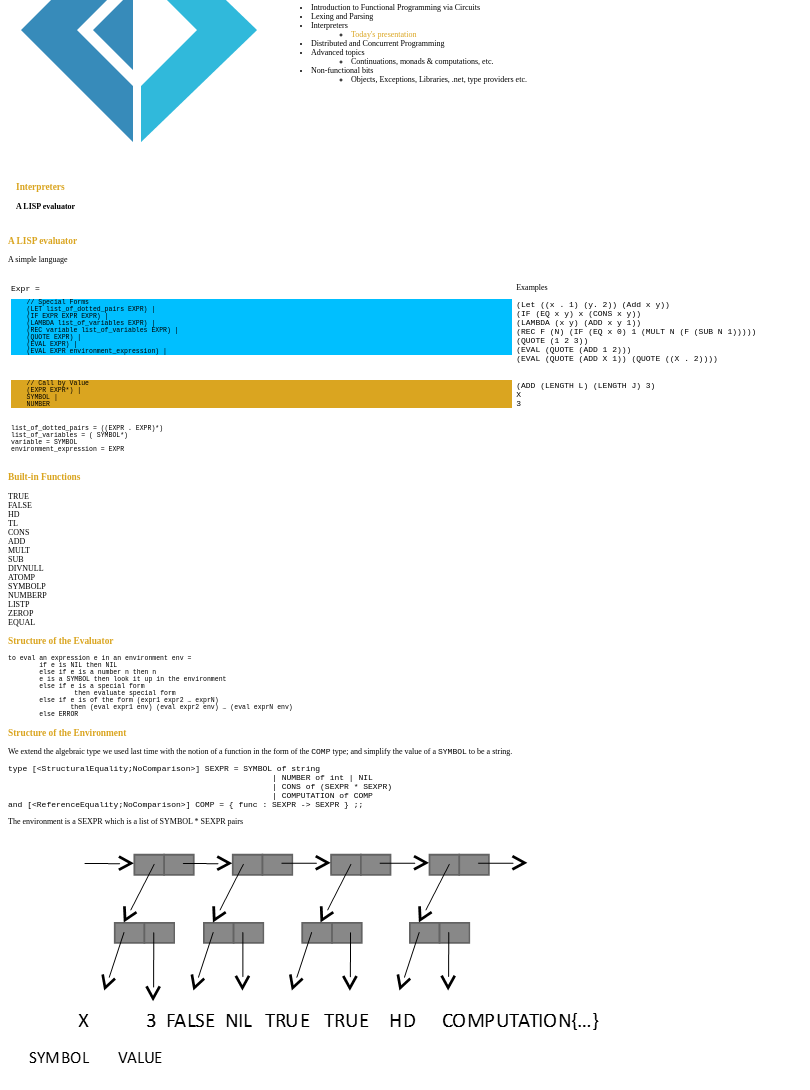
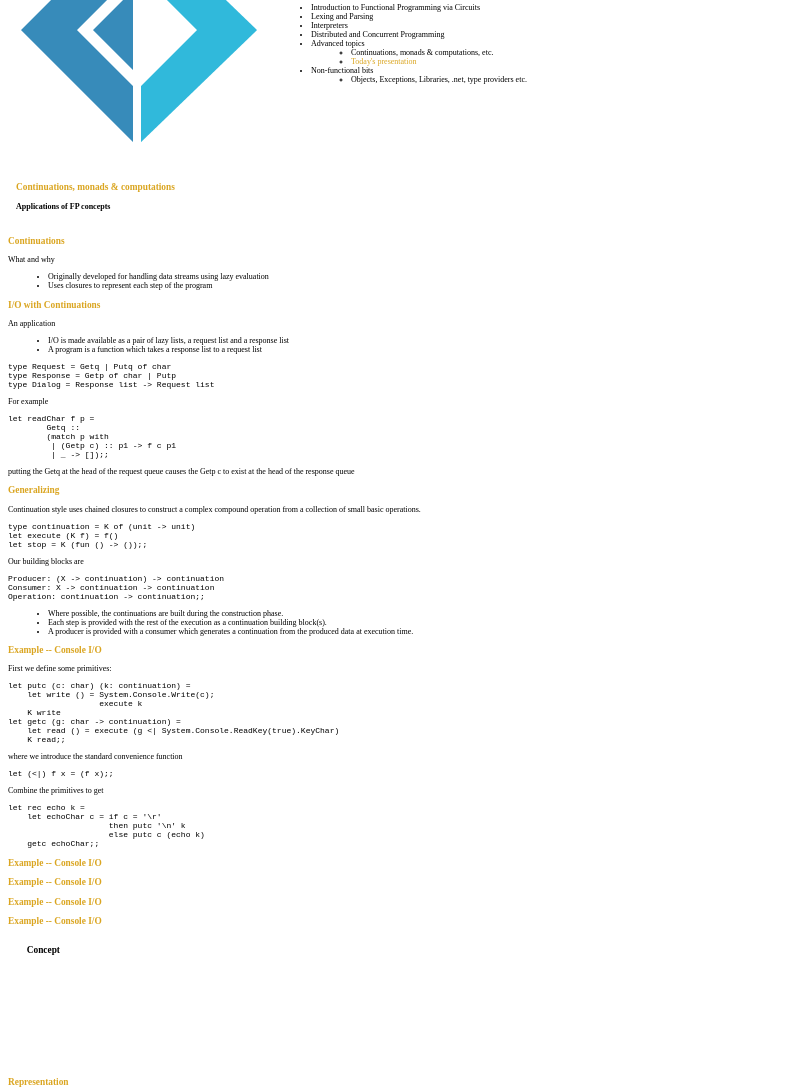
Before and after one commit to SteveGilham/Presentations, a plain HTML site: page f#fp/F# 5 Continuations.html in a window 1280 px wide. Shown: the part 217-1307 px from the top of the page, without its empty margins (0-810 px from the left). Drawn offline with Linux system fonts and the light colour scheme.

Commit message:
Start to transcribe Continuations
Rough draft structure only

```diff
--- a/f#fp/F# 5 Continuations.html
+++ b/f#fp/F# 5 Continuations.html
@@ -4,7 +4,7 @@
 		<meta charset="utf-8">
 		<meta name="viewport" content="width=device-width, initial-scale=1.0, maximum-scale=1.0, user-scalable=no">
 
-		<title>Functional Programming in F# : Part III &#x2014; Interpreters</title>
+		<title>Functional Programming in F# : Part V &#x2014; Advanced Topics</title>
 
 		<link rel="stylesheet" href="../reveal.js/css/reveal.css">
 		<link rel="stylesheet" href="../reveal.js/css/theme/simple.css">
@@ -28,7 +28,7 @@
 				<section  data-background-image="./assets/background1.jpg">
 					<div class="background1">
 					<h1>Functional Programming in F#</h1>
-					<h2>Part III &#x2014; Interpreters</h2>
+					<h2>Part V &#x2014; Advanced Topics</h2>
 <p><b>Steven Gilham</b></p>
 <!-- p>Principal Software Engineer</p -->
 <p><i>Based on material developed in collaboration with Will Harwood and Laurence Jordan and presented in 2008</i></p>
@@ -43,98 +43,92 @@
 					<h3>Course Overview</h3>
 				<ul><li>Introduction to Functional Programming via Circuits</li>
 <li>Lexing and Parsing</li>
-<li>Interpreters<br>
-<ul><li><span class="highlight">Today's presentation</span></li></ul></li>
+<li>Interpreters</li>
 <li>Distributed and Concurrent Programming</li>
 <li>Advanced topics<br>
-<ul><li>Continuations, monads &amp; computations, etc.</li></ul></li>
+<ul><li>Continuations, monads &amp; computations, etc.</li>
+<li><span class="highlight">Today's presentation</span></li></ul></li>
 <li>Non-functional bits<br>
 <ul><li>Objects, Exceptions, Libraries, .net, type providers etc.</li></ul></li></ul>
 					</td></tr></table>
 				</section>
 				<section data-background-image="./assets/background2.jpg">
 					<div class="background2">
-					<h3>Interpreters</h3>
-<p><b>A LISP evaluator</b></p>
+					<h3>Continuations, monads &amp; computations</h3>
+<p><b>Applications of FP concepts</b></p>
 					</div>
 				</section>
-				<section><h3>A LISP evaluator</h3>
-				<p>A simple language</p>
-				<table width="100%">
-					<tr>
-					<td class="middle40"><code>Expr =</code>
-						<pre style="box-shadow: none;background-color: DeepSkyBlue">    // Special Forms
-    (LET list_of_dotted_pairs EXPR) |
-    (IF EXPR EXPR EXPR) |
-    (LAMBDA list_of_variables EXPR) |
-    (REC variable list_of_variables EXPR) |
-    (QUOTE EXPR) |
-    (EVAL EXPR) |
-    (EVAL EXPR environment_expression) |</pre>
-					</td>
-<td class="middle60"><p>Examples</p><pre><code>(Let ((x . 1) (y. 2)) (Add x y))
-(IF (EQ x y) x (CONS x y))
-(LAMBDA (x y) (ADD x y 1))
-(REC F (N) (IF (EQ x 0) 1 (MULT N (F (SUB N 1)))))
-(QUOTE (1 2 3))
-(EVAL (QUOTE (ADD 1 2)))
-(EVAL (QUOTE (ADD X 1)) (QUOTE ((X . 2))))</code></pre></td>
-				</tr><tr>
-					<td class="middle40"><pre style="box-shadow: none;background-color: Goldenrod">    // Call by Value
-    (EXPR EXPR*) |
-    SYMBOL |
-    NUMBER</pre>
-					</td>
-<td class="middle60"><pre><code>(ADD (LENGTH L) (LENGTH J) 3)
-X
-3</code></pre></td>
-				</tr><tr>
-					<td class="middle40"><pre style="box-shadow: none">list_of_dotted_pairs = ((EXPR . EXPR)*)
-list_of_variables = ( SYMBOL*)
-variable = SYMBOL
-environment_expression = EXPR</pre>
-					</td>
-<td class="middle50">&nbsp;</td>
-				</tr>
-				</table>
+				<section><h3>Continuations</h3>
+				<p>What and why</p>
+<ul>
+	<li>Originally developed for handling data streams using lazy evaluation</li>
+	<li>Uses closures to represent each step of the program</li>
+</ul>
 				</section>
-				<section><h3>Built-in Functions</h3>
-<p>TRUE<br/>
-FALSE<br/>
-HD<br/>
-TL<br/>
-CONS<br/>
-ADD<br/>
-MULT<br/>
-SUB<br/>
-DIVNULL<br/>
-ATOMP<br/>
-SYMBOLP<br/>
-NUMBERP<br/>
-LISTP<br/>
-ZEROP<br/>
-EQUAL</p></section>
-				<section><h3>Structure of the Evaluator</h3>
-<pre>to eval an expression e in an environment env =
-	if e is NIL then NIL
-	else if e is a number n then n
-	e is a SYMBOL then look it up in the environment
-	else if e is a special form
-		 then evaluate special form
-	else if e is of the form (expr1 expr2 … exprN)
-		then (eval expr1 env) (eval expr2 env) … (eval exprN env)
-	else ERROR </pre></section>
-				<section><h3>Structure of the Environment</h3>
-				<p>We extend the algebraic type we used last time with the notion of a
-					 function in the form of the <code>COMP</code> type; and simplify the value of a <code>SYMBOL</code> to be a string.</p>
-<pre><code>type [&lt;StructuralEquality;NoComparison&gt;] SEXPR = SYMBOL of string
-                                                       | NUMBER of int | NIL
-                                                       | CONS of (SEXPR * SEXPR)
-                                                       | COMPUTATION of COMP
-and [&lt;ReferenceEquality;NoComparison&gt;] COMP = { func : SEXPR -&gt; SEXPR } ;;</code></pre>
-<p>The environment is a SEXPR which is a list of SYMBOL * SEXPR pairs</p>
-<img src="./assets/Environment.png">
+				<section><h3>I/O with Continuations</h3>
+					<p>An application</p>
+	<ul>
+		<li>I/O is made available as a pair of lazy lists, a request list and a response list</li>
+		<li>A program is a function which takes a response list to a request list</li>
+	</ul>
+	<pre><code>type Request = Getq | Putq of char
+type Response = Getp of char | Putp
+type Dialog = Response list -> Request list</code></pre>
+<p>For example</p>
+<pre><code>let readChar f p =
+	Getq ::
+	(match p with
+	 | (Getp c) :: p1 -> f c p1
+	 | _ -> []);;</code></pre>
+<p>putting the Getq at the head of the request queue causes the Getp c to exist at the head of the response queue</p>
+				</section>
+				<section><h3>Generalizing</h3>
+<p>Continuation style uses chained closures to construct a complex compound operation
+from a collection of small basic operations.</p>
+<pre><code>type continuation = K of (unit -> unit)
+let execute (K f) = f()
+let stop = K (fun () -> ());;</code></pre>
+
+
+<p>Our building blocks are</p>
+<pre><code>Producer: (X -> continuation) -> continuation
+Consumer: X -> continuation -> continuation
+Operation: continuation -> continuation;;</code></pre>
+<ul><li>Where possible, the continuations are built during the construction phase.</li>
+<li>Each step is provided with the rest of the execution as a continuation building block(s).</li>
+<li>A producer is provided with a consumer which generates a continuation from the produced data at execution time.</li>
+</ul>
+					</section>
+				<section><h3>Example -- Console I/O</h3>
+					<p>First we define some primitives:</p>
+<pre><code>let putc (c: char) (k: continuation) =
+    let write () = System.Console.Write(c);
+                   execute k
+    K write
+let getc (g: char -> continuation) =
+    let read () = execute (g <| System.Console.ReadKey(true).KeyChar)
+    K read;;</code></pre>
+		<p>where we introduce the standard convenience function</p>
+		<pre><code>let (<|) f x = (f x);;</code></pre>
+<p>Combine the primitives to get</p>
+<pre><code>let rec echo k =
+    let echoChar c = if c = '\r'
+                     then putc '\n' k
+                     else putc c (echo k)
+    getc echoChar;;</code></pre>
+
 </section>
+<section><h3>Example -- Console I/O</h3>
+</section>
+<section><h3>Example -- Console I/O</h3>
+</section>
+<section><h3>Example -- Console I/O</h3>
+</section>
+<section><h3>Example -- Console I/O</h3>
+</section>
+
+
+
 				<section class="conceptual" data-background-image="./assets/Concept.svg">
 				<h3>Concept</h3>
 				<div>
```
Also changed, not shown: 1 other file.
